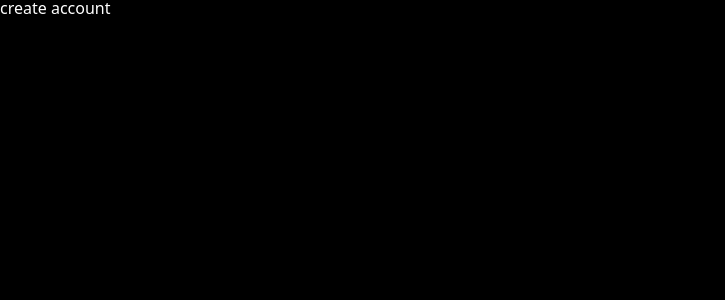
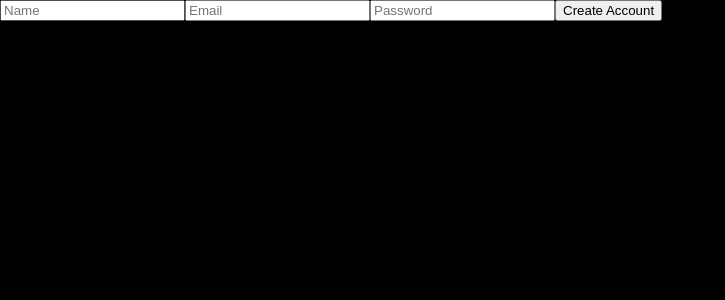
Before and after one commit to cwelly/Nwitter_clone, a React (Vite) app in the folder nwitter-reloaded/: page /create-account in a window 1280 px wide. Shown: the top 300 px of the page, without its empty margins (0-725 px from the left). Built offline with nearby package versions, Linux system fonts and the light colour scheme.

Commit message:
add some CreateAccount

```diff
--- a/nwitter-reloaded/src/firebase.ts
+++ b/nwitter-reloaded/src/firebase.ts
@@ -1,6 +1,8 @@
- import { initializeApp } from "firebase/app";
+import { initializeApp } from "firebase/app";
+
 import { getAuth } from "firebase/auth";
- const firebaseConfig = {
+
+const firebaseConfig = {
   apiKey: "AIzaSyASGeGKQq-I1KcPXt9XhL36P0_1nH09pAM",
   authDomain: "nwitter-reloaded-61dd9.firebaseapp.com",
   projectId: "nwitter-reloaded-61dd9",
--- a/nwitter-reloaded/src/routes/create-account.tsx
+++ b/nwitter-reloaded/src/routes/create-account.tsx
@@ -1,3 +1,34 @@
+import { useState } from "react";
+import styled from "styled-components"
+
+const Wrapper = styled.div``;
+
+const Form = styled.form``;
+const Input = styled.input``;
+
 export default function CreateAccount(){
-    return <h1>create account</h1>
+    const [isLoading , setLoading]  = useState(false);
+    const [name,setName ] =useState("");
+    const [email , setEmail]  = useState("");
+    const [password , setPassword] = useState("");
+    const onChange = (e:React.ChangeEvent<HTMLInputElement>)=>{
+        const {target:{name,value}} =e;
+        if(name==="name"){
+            setName(value);
+        }
+        else if(name==="email"){
+            setEmail(value);
+        }
+        else if(name==="password"){
+            setPassword(value);
+        }
+    }
+    return <Wrapper>
+        <Form>
+            <Input name="name" value={name} placeholder="Name" type="text" onChange={onChange}/>
+            <Input name="email" value={email} placeholder="Email" type="email" onChange={onChange}/>
+            <Input name="password" value={password} placeholder="Password" type="password" onChange={onChange} required />
+            <Input type="submit" value="Create Account"/>
+        </Form>
+    </Wrapper>
 }
```
